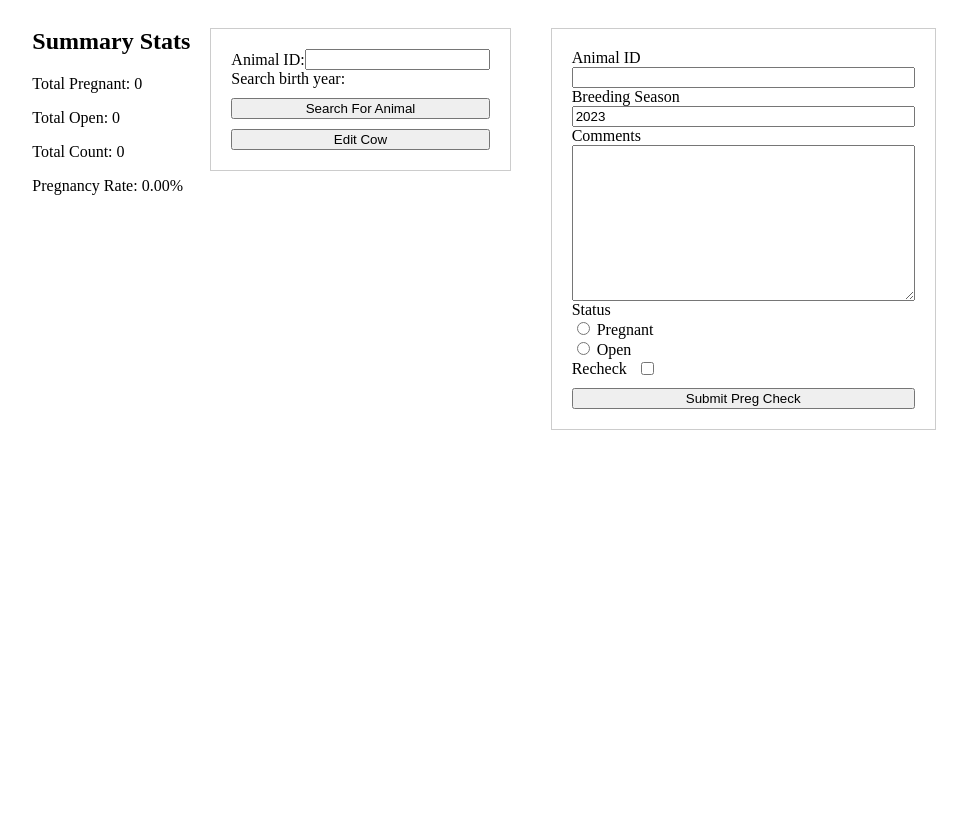
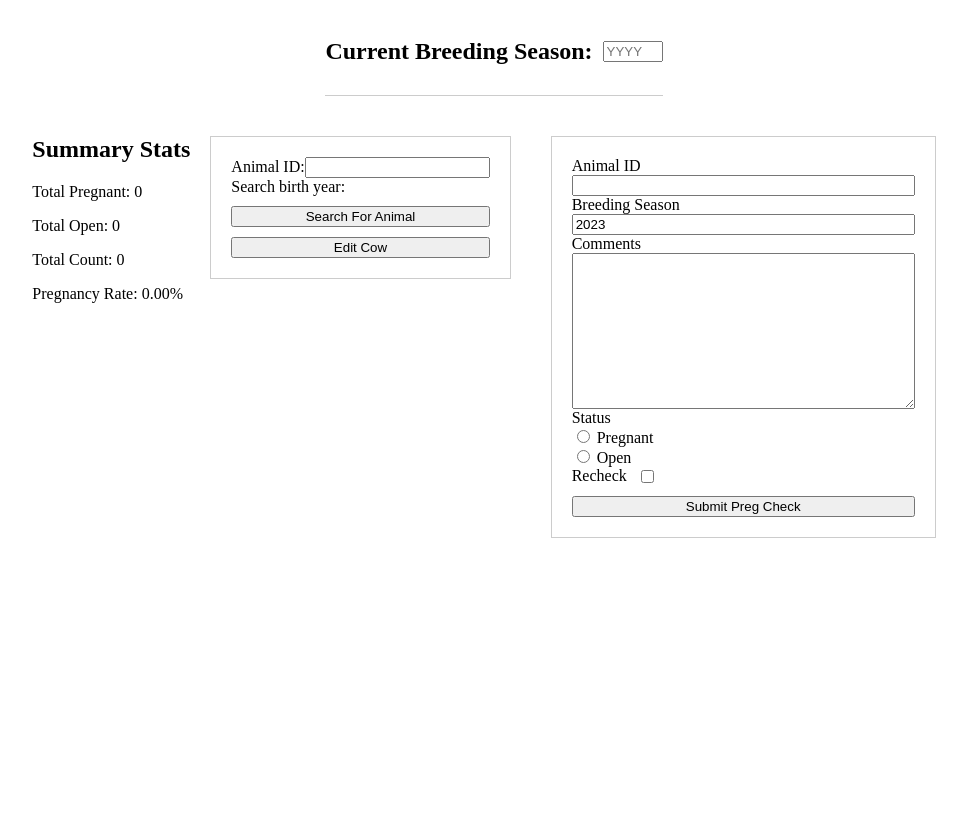
Before and after one commit to pwbryant/ranch-tools, a Django app: page /pregchecks/ in a window 1280 px wide. Shown: the whole page, without its empty margins (146-1113 px from the left). Run offline with Django 4.2, Linux system fonts and the light colour scheme; data that the repository does not hold is empty.

Commit message:
create new breeding season input on pregcheck/ page

```diff
--- a/ranch_tools/preg_check/static/preg_check/css/styles.css
+++ b/ranch_tools/preg_check/static/preg_check/css/styles.css
@@ -1,3 +1,16 @@
+.breeding-season-container {
+    display: flex;
+    align-items: center;
+    justify-content: space-between;
+    padding: 10px 0; /* Provide some padding for breathing space */
+    border-bottom: 1px solid #ccc; /* Add a separator line if you want */
+}
+
+#breeding-season-input {
+    width: 60px; /* Keeping the width restricted to 4 chars */
+    margin-left: 10px;
+}
+
 .cow-edit-modal {
     display: none;
     position: fixed;
@@ -31,13 +44,19 @@
     cursor: pointer;
 }
 
-
-
 .container {
     display: flex;
-    justify-content: center;
-    align-items: flex-start;
+    flex-direction: column;
+    align-items: center;
     height: 100vh;
+    /* margin-top: 50px; */
+}
+
+.content-row {
+    display: flex;
+    width: 100%; /* or you can set it to a fixed value if you want */
+    justify-content: center; /* or 'center' depending on your preference */
+    padding: 20px; /* Add some padding for spacing */
 }
 
 .form-container {
--- a/ranch_tools/templates/preg_check/pregcheck_list.html
+++ b/ranch_tools/templates/preg_check/pregcheck_list.html
@@ -4,6 +4,11 @@
 
 
 <div class="container">
+    <div class="breeding-season-container">
+        <h2>Current Breeding Season:</h2>
+        <input type="text" id="breeding-season-input" placeholder="YYYY" maxlength="4" pattern="\d{4}" title="Enter a 4-digit year">
+    </div>
+    <div class="content-row">
         {% include 'preg_check/includes/stats_content.html' %}
         {% include 'preg_check/includes/search_form.html' %}
         {% include 'preg_check/includes/pregcheck_form.html' %}
@@ -11,6 +16,7 @@
         {% include 'preg_check/includes/no_animal_modal.html' %}
         {% include 'preg_check/includes/edit_preg_check_modal.html' %}
         {% include 'preg_check/includes/edit_cow_modal.html' %}
+    </div>
 </div>
 
 <script type="text/javascript">
```
Lines whose indentation alone changed are shown as unchanged.
